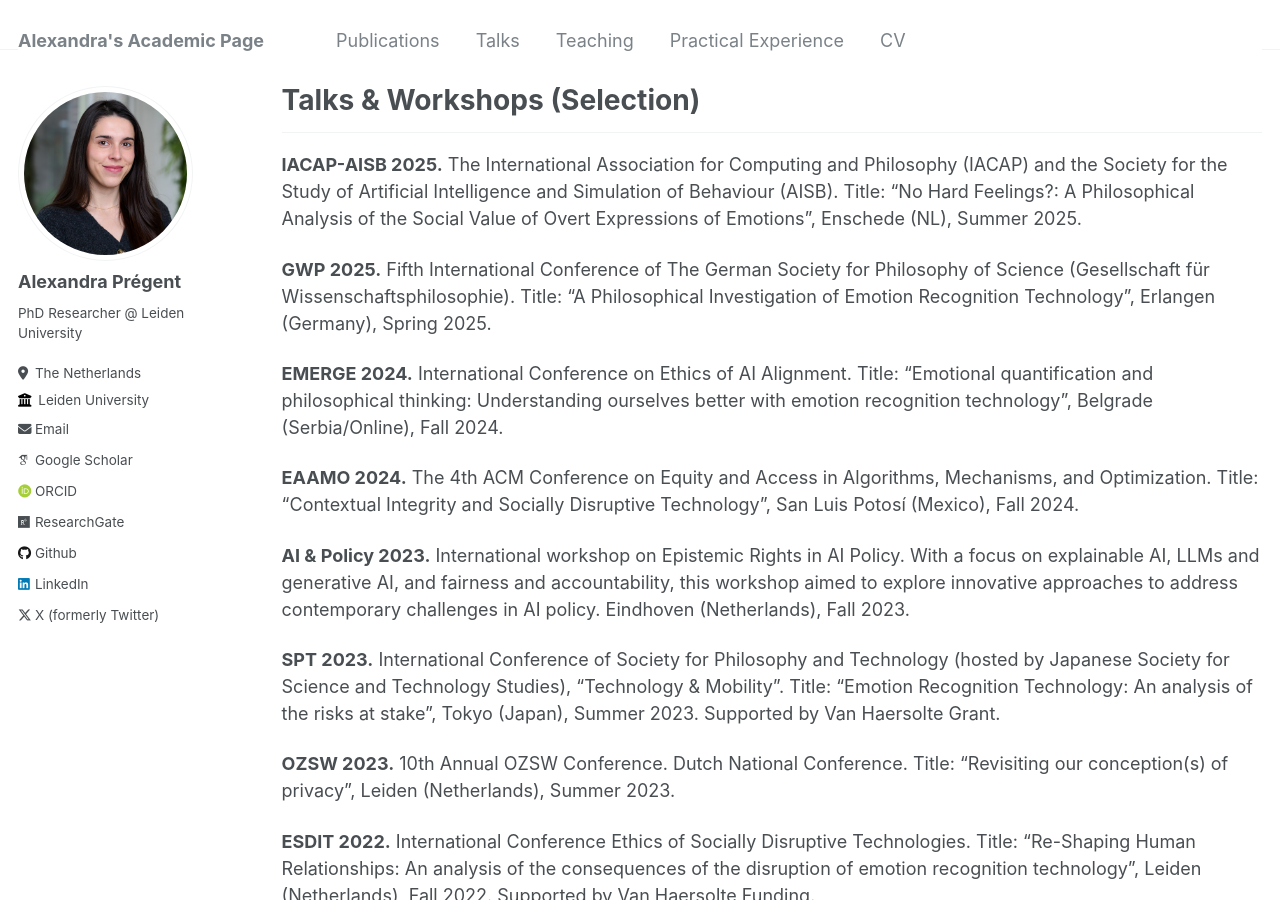
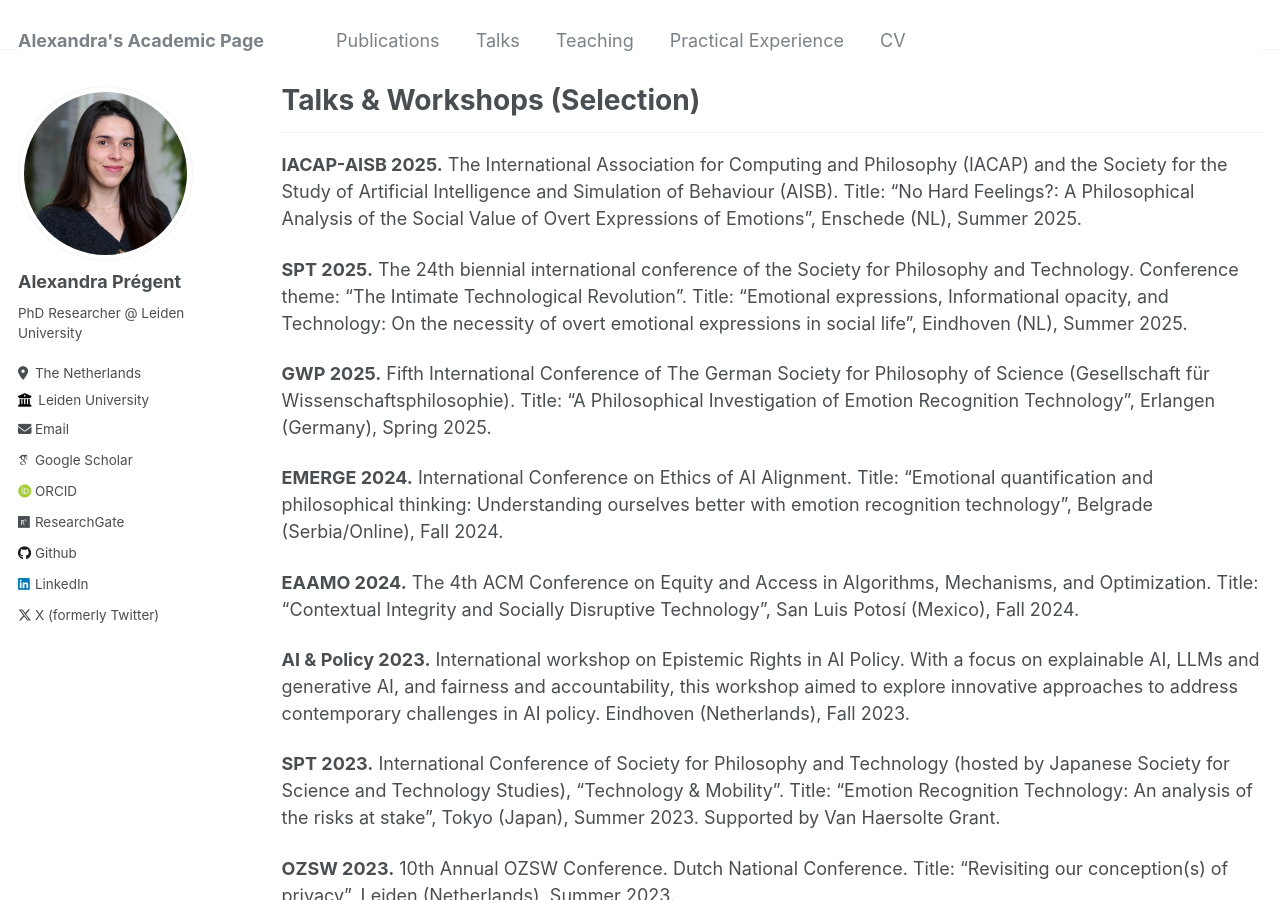
Before and after one commit to AlexandraPregent/AlexandraPregent.github.io, a Jekyll site: the page built from _pages/talks.md, in a window 1280 px wide and 900 px high. Built offline with Jekyll 4.4.1, drawn with Linux system fonts in a browser that asks for light colours; some web fonts are replaced.

Commit message:
Update talks.md

```diff
--- a/_pages/talks.md
+++ b/_pages/talks.md
@@ -6,6 +6,8 @@ author_profile: true
 ---
 ****
 **IACAP-AISB 2025.** The International Association for Computing and Philosophy (IACAP) and the Society for the Study of Artificial Intelligence and Simulation of Behaviour (AISB). Title: "No Hard Feelings?: A Philosophical Analysis of the Social Value of Overt Expressions of Emotions", Enschede (NL), Summer 2025.
+
+**SPT 2025.** The 24th biennial international conference of the Society for Philosophy and Technology. Conference theme: “The Intimate Technological Revolution”. Title: "Emotional expressions, Informational opacity, and Technology: On the necessity of overt emotional expressions in social life", Eindhoven (NL), Summer 2025.
 
 **GWP 2025.** Fifth International Conference of The German Society for Philosophy of Science (Gesellschaft für Wissenschaftsphilosophie). Title: “A Philosophical Investigation of Emotion Recognition Technology”, Erlangen (Germany), Spring 2025.
 
```
